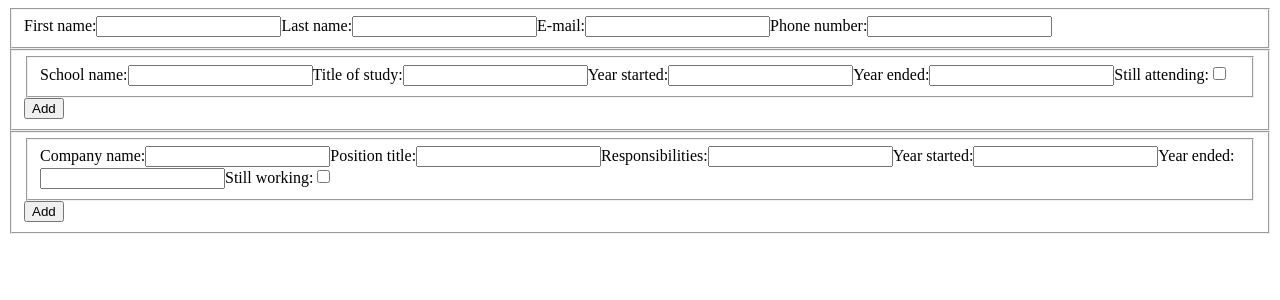
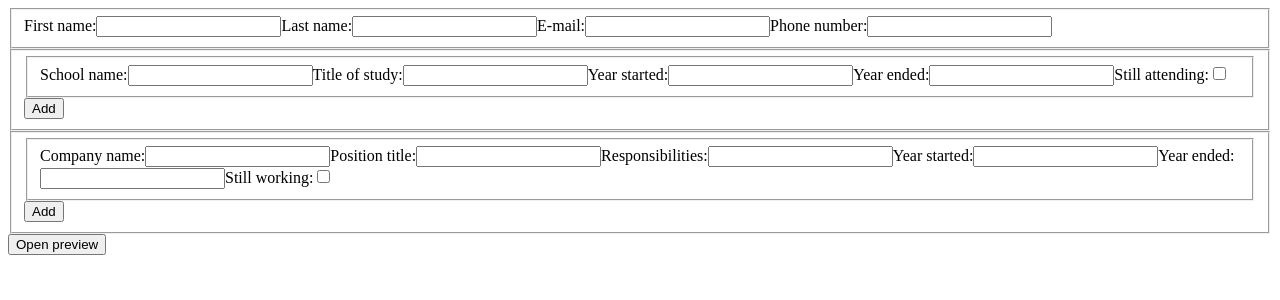
Before and after one commit to bigacz/cv-creator, a React (Vite) app: page / in a window 1280 px wide. Shown: the top 300 px of the page. Built offline with nearby package versions, Linux system fonts and the light colour scheme.

Commit message:
add preview opening and closing

```diff
--- a/src/components/CvCreator.jsx
+++ b/src/components/CvCreator.jsx
@@ -13,6 +13,8 @@ function CvCreator() {
   const [credentials, setCredentials] = useState({ ...defaultCredentials });
   const [schools, setSchools] = useState([{ ...defaultSchool }]);
   const [jobs, setJobs] = useState([{ ...defaultJob }]);
+
+  const [isPreviewOpen, setIsPreviewOpen] = useState(false);
 
   const cvData = { credentials, schools, jobs };
 
@@ -84,7 +86,15 @@ function CvCreator() {
     setJobs(newJobs);
   }
 
-  const handlers = {
+  function handleOpenPreview() {
+    setIsPreviewOpen(true);
+  }
+
+  function handleClosePreview() {
+    setIsPreviewOpen(false);
+  }
+
+  const editorHandlers = {
     handleCredentialsChange,
     handleSchoolsChange,
     handleAddSchool,
@@ -92,14 +102,14 @@ function CvCreator() {
     handleJobsChange,
     handleAddJob,
     handleRemoveJob,
+    handleOpenPreview,
   };
 
-  return (
-    <div>
-      <Editor cvData={cvData} handlers={handlers} />
-      <Preview cvData={cvData} />
-    </div>
-  );
+  if (isPreviewOpen) {
+    return <Preview cvData={cvData} handleClosePreview={handleClosePreview} />;
+  } else {
+    return <Editor cvData={cvData} handlers={editorHandlers} />;
+  }
 }
 
 export default CvCreator;
--- a/src/components/editor/Editor.jsx
+++ b/src/components/editor/Editor.jsx
@@ -12,6 +12,7 @@ function Editor({ cvData, handlers }) {
     handleJobsChange,
     handleAddJob,
     handleRemoveJob,
+    handleOpenPreview,
   } = handlers;
 
   return (
@@ -32,6 +33,9 @@ function Editor({ cvData, handlers }) {
         handleAdd={handleAddJob}
         handleRemove={handleRemoveJob}
       />
+      <button type="button" onClick={handleOpenPreview}>
+        Open preview
+      </button>
     </div>
   );
 }
--- a/src/components/preview/Preview.jsx
+++ b/src/components/preview/Preview.jsx
@@ -2,7 +2,7 @@ import GeneralPreview from './GeneralPreview';
 import EducationPreview from './EducationPreview';
 import ExperiencePreview from './ExperiencePreview';
 
-function Preview({ cvData }) {
+function Preview({ cvData, handleClosePreview }) {
   const { credentials, schools, jobs } = cvData;
 
   return (
@@ -10,6 +10,9 @@ function Preview({ cvData }) {
       <GeneralPreview credentials={credentials} />
       <EducationPreview schools={schools} />
       <ExperiencePreview jobs={jobs} />
+      <button type="button" onClick={handleClosePreview}>
+        Close
+      </button>
     </div>
   );
 }
```
